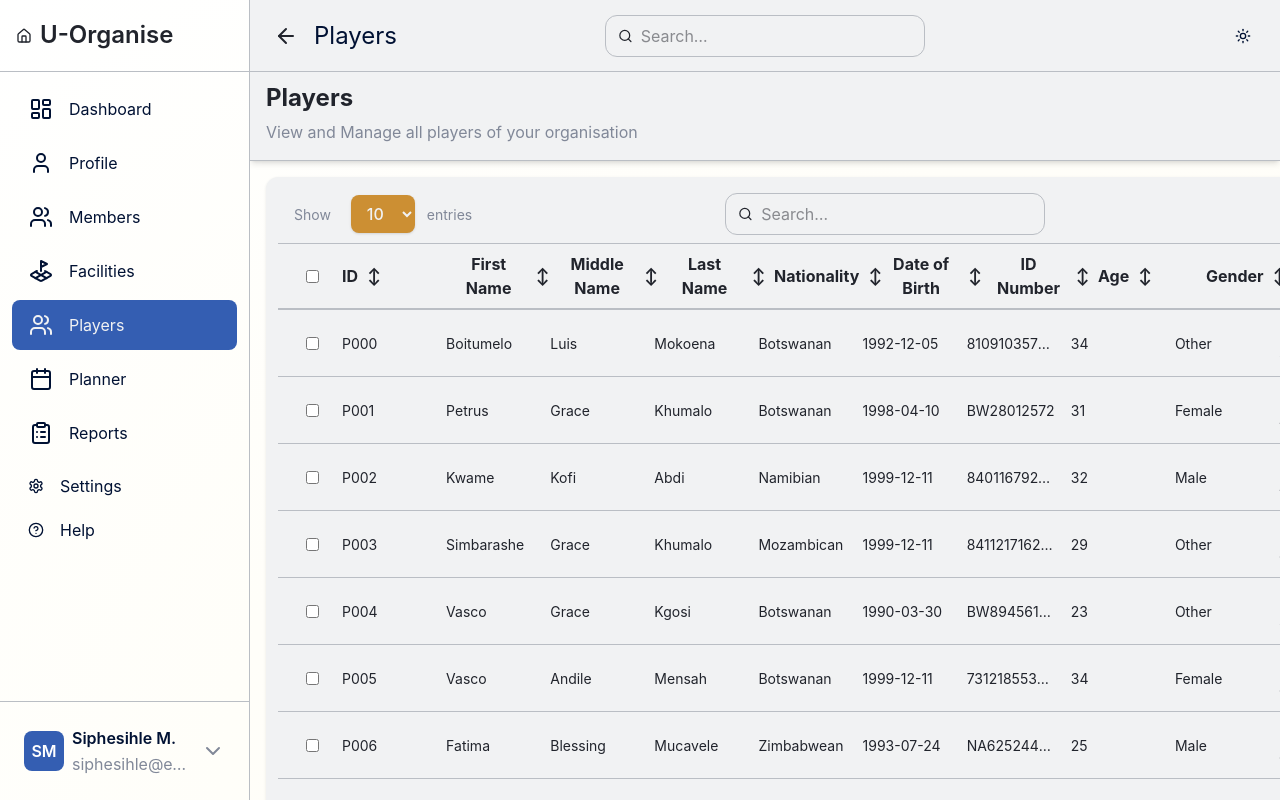
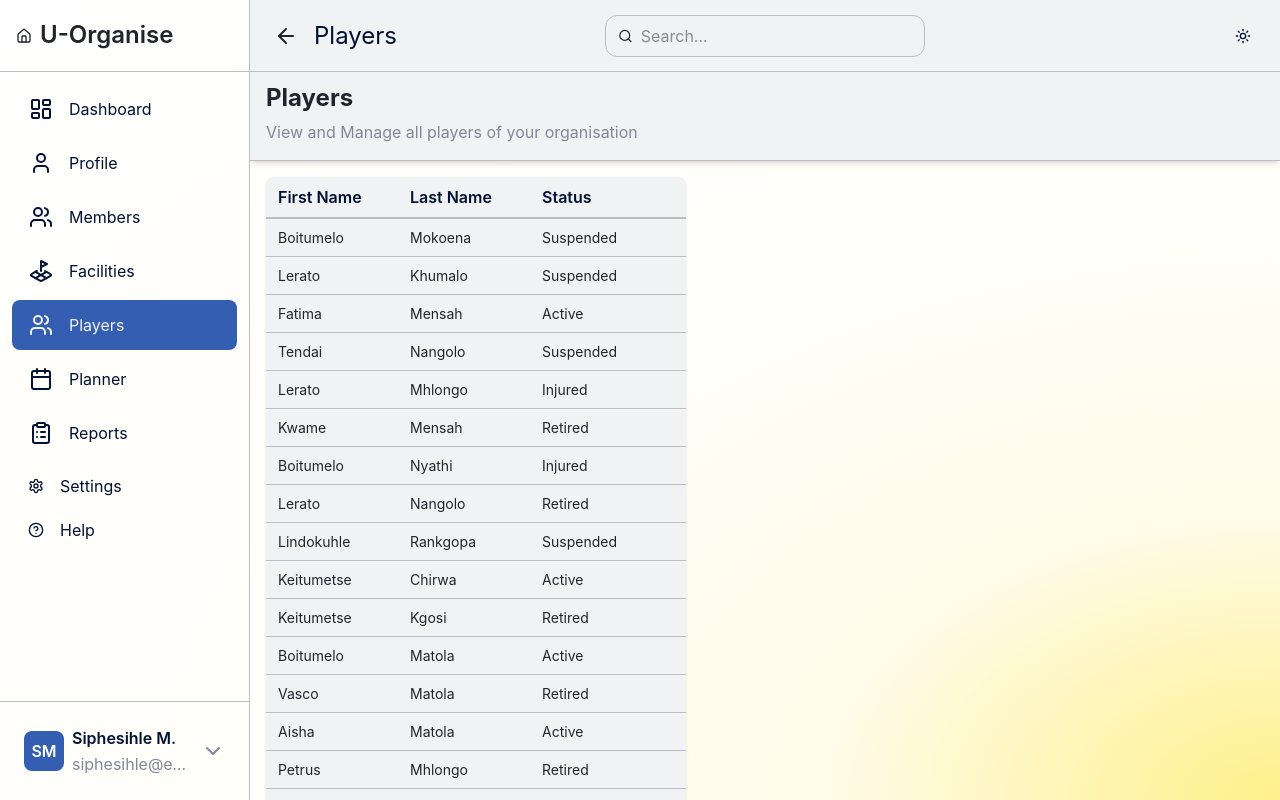
Before and after one commit to Sihle-Thwa/SportsManagment, a React (Vite) app in the folder frontend/: page /players in a window 1280 px wide. Built offline with nearby package versions, Linux system fonts and the light colour scheme.

Commit message:
refactor(Players): Replace PlayersTable with PlayersPageTable component, update mock data generation, and enhance player status handling

```diff
--- a/frontend/src/pages/Players/Players.tsx
+++ b/frontend/src/pages/Players/Players.tsx
@@ -1,11 +1,8 @@
-import { useState } from "react";
-import  playersmockdata  from "../../routes/playersmockdata";
 import "./players.css";
-import PlayersTable from "../../components/Table/PlayersTable";
+import PlayersPageTable from "./PlayersPageTable";
+//import PlayersPageForm from "./PlayersPageForm";
 
 export default function Players() {
-	const [players] = useState(playersmockdata);
-
 	return (
 		<div className="playersRoot">
 			<div className="playersHeader" aria-labelledby="players-header">
@@ -20,11 +17,9 @@ export default function Players() {
 			<section className="playersContainer" aria-label="players editor">
 				<div className="playersContent">
 					<div className="playersContent_table">
-						<PlayersTable data={players} />
+						<PlayersPageTable />{" "}
 					</div>
-					<div className="playersContent_form">
-						{/* <PlayersForm /> */}
-					</div>
+					<div className="playersContent_form"></div>
 				</div>
 			</section>
 		</div>
--- /dev/null
+++ b/frontend/src/pages/Players/PlayersPageTable.tsx
@@ -0,0 +1,28 @@
+import { getPlayersTableData } from "../../routes/playersmockdata";
+import "./playerspagetable.css";
+
+export default function PlayersPageTable() {
+    const players = getPlayersTableData();
+
+    return (
+        <table className="playersPageTable">
+				<thead className="playersPageTable_tableHeader">
+					<tr className="playersPageTable_tableHeader-row">
+						<th className="playersPageTable_tableHeader-cell">First Name</th>
+						<th className="playersPageTable_tableHeader-cell">Last Name</th>
+						<th className="playersPageTable_tableHeader-cell">Status</th>
+					</tr>
+				</thead>
+				<tbody className="playersPageTable_tableBody">
+					{players.map((p) => (
+						<tr key={p.id} className="playersPageTable_tableBody-row">
+							<td className="playersPageTable_tableBody-cell">{p.firstName}</td>
+							<td className="playersPageTable_tableBody-cell">{p.lastName}</td>
+							<td className="playersPageTable_tableBody-cell">{p.status}</td>
+						</tr>
+					))}
+				</tbody>
+			</table>
+		);
+
+}
--- /dev/null
+++ b/frontend/src/pages/Players/playerspagetable.css
@@ -0,0 +1,73 @@
+.playersPageTable {
+	display: flex;
+	flex-direction: column;
+	width: 100%;
+	max-width: 420px;
+	align-items: center;
+	box-shadow: var(--card-shadow);
+	border-radius: 8px;
+	background-color: var(--table-background);
+	overflow-y: auto;
+}
+
+.playersPageTable_tableHeader {
+	display: flex;
+	flex-direction: row;
+	align-items: center;
+	width: 100%;
+	padding: 8px 12px;
+	border-bottom: 2px solid var(--border-default);
+	font-weight: var(--font-weight-semibold);
+	color: var(--text-on-background);
+	width: 100%;
+}
+
+.playersPageTable_tableHeader-row {
+	display: inline-flex;
+	flex-direction: row;
+	align-items: center;
+	justify-content: flex-start;
+	width: 100%;
+}
+
+.playersPageTable_tableHeader-cell {
+	display: inline-flex;
+	text-align: center;
+    flex: 1 1 80px;
+	font-weight: var(--font-weight-semibold);
+	color: var(--text-primary);
+    font-size: 16px;
+}
+.playersPageTable_tableHeader-cell-sortable {
+	display: inline-flex;
+	align-items: center;
+	gap: 8px;
+	cursor: pointer;
+}
+
+.playersPageTable_tableBody {
+	display: flex;
+	flex-direction: column;
+	width: 100%;
+}
+
+.playersPageTable_tableBody-row {
+	display: inline-flex;
+	flex-direction: row;
+	align-items: center;
+	justify-content: flex-start;
+	width: 100%;
+	padding: 8px 12px;
+	color: var(--text-on-primary);
+	border-bottom: 1px solid var(--border-default);
+	cursor: pointer;
+	font-size: 14px;
+	color: var(--text-on-background-primary);
+}
+.playersPageTable_tableBody-cell {
+	flex: 1 1 80px;
+	min-width: 80px;
+	width: 100%;
+	display: inline-flex;
+	align-items: center;
+}
--- a/frontend/src/routes/playersmockdata.ts
+++ b/frontend/src/routes/playersmockdata.ts
@@ -1,10 +1,8 @@
 import type { Players } from "../types/players.types";
 
-// Helper for random ID numbers by country
 function generateIdentificationNumber(nationality: string): string {
     switch (nationality) {
         case "South African":
-            // South African ID: YYMMDDXXXXXX8
             return (
                 Math.floor(60 + Math.random() * 40).toString().padStart(2, "0") +
                 Math.floor(1 + Math.random() * 12).toString().padStart(2, "0") +
@@ -31,11 +29,10 @@ function padId(num: number, size = 3): string {
 function generateAge(dob: string): number {
     const birthDate = new Date(dob);
     const today = new Date();
-
-    const age = today.getFullYear() - birthDate.getFullYear();
+    let age = today.getFullYear() - birthDate.getFullYear();
     const monthDiff = today.getMonth() - birthDate.getMonth();
     if (monthDiff < 0 || (monthDiff === 0 && today.getDate() < birthDate.getDate())) {
-        return age - 1;
+        age -= 1;
     }
     return age;
 }
@@ -43,6 +40,7 @@ function generateAge(dob: string): number {
 function randomEmail(firstName: string, lastName: string): string {
     return `${firstName.toLowerCase()}.${lastName.toLowerCase()}@example.com`;
 }
+
 
 const firstNames = [
     "Thabo", "Lerato", "Petrus", "Tendai", "Keitumetse",
@@ -57,9 +55,9 @@ const middleNames = [
 ];
 
 const preferredNames = [
-    "Thabs", "Pete", "Pete", "Tendy", "Kei",
-    "Carl", "Noks", "Vas", "Boity", "Simba",
-    "Lena", "Lindo", "Aish", "KJ", "Fati",
+    "Thabs", "Pete", "Tendy", "Kei", "Carl",
+    "Noks", "Vas", "Boity", "Simba", "Lena",
+    "Lindo", "Aish", "KJ", "Fati", "Mo",
 ];
 
 const lastNames = [
@@ -86,17 +84,19 @@ const contacts = [
     "+264 85 622 3411", "+27 73 100 8875", "+27 71 234 5678", "+233 24 123 4567", "+221 77 123 4567",
 ];
 
+const statusOptions = ["Active", "Injured", "Suspended", "Retired"];
 
 
-/**
- * Optional generator to produce larger sample sets.
- */
+
 export function generateMockPlayers(count = 20): Players[] {
     const players: Players[] = [];
+
     for (let i = 0; i < count; i++) {
         const firstName = firstNames[Math.floor(Math.random() * firstNames.length)];
         const middleName = middleNames[Math.floor(Math.random() * middleNames.length)];
         const lastName = lastNames[Math.floor(Math.random() * lastNames.length)];
+        const nationality = nationalities[Math.floor(Math.random() * nationalities.length)];
+        const dob = dateOfBirths[Math.floor(Math.random() * dateOfBirths.length)];
 
         players.push({
             id: padId(i),
@@ -104,17 +104,72 @@ export function generateMockPlayers(count = 20): Players[] {
             middleName,
             preferredName: preferredNames[Math.floor(Math.random() * preferredNames.length)],
             lastName,
-            nationality: nationalities[Math.floor(Math.random() * nationalities.length)],
-            dateOfBirth: dateOfBirths[Math.floor(Math.random() * dateOfBirths.length)],
-            age: generateAge(dateOfBirths[Math.floor(Math.random() * dateOfBirths.length)]),
+            nationality,
+            dateOfBirth: dob,
+            age: generateAge(dob),
             gender: genders[Math.floor(Math.random() * genders.length)],
             contact: contacts[Math.floor(Math.random() * contacts.length)],
             email: randomEmail(firstName, lastName),
-            identificationNumber: generateIdentificationNumber(nationalities[Math.floor(Math.random() * nationalities.length)]),
+            identificationNumber: generateIdentificationNumber(nationality),
+            status: statusOptions[Math.floor(Math.random() * statusOptions.length)],
         });
     }
+
     return players;
 }
+
+// Single generated dataset (so both functions use same base data)
 const mockPlayers = generateMockPlayers(20);
 
+/**
+ * ✅ PlayersTable Data:
+ * Returns minimal view optimized for table rendering.
+ */
+export function getPlayersTableData() {
+    return mockPlayers.map((p) => ({
+        id: p.id,
+        firstName: p.firstName,
+        lastName: p.lastName,
+        status: p.status,
+    }));
+}
+
+/**
+ * ✅ PlayersForm Data:
+ * Returns the detailed player profiles for forms or detail views.
+ */
+export function getPlayersFormData() {
+    return mockPlayers.map(
+        ({
+            id,
+            firstName,
+            middleName,
+            preferredName,
+            lastName,
+            nationality,
+            dateOfBirth,
+            age,
+            gender,
+            contact,
+            email,
+            identificationNumber,
+            status,
+        }) => ({
+            id,
+            firstName,
+            middleName,
+            preferredName,
+            lastName,
+            nationality,
+            dateOfBirth,
+            age,
+            gender,
+            contact,
+            email,
+            identificationNumber,
+            status,
+        }),
+    );
+}
+
 export default mockPlayers;
--- a/frontend/src/types/players.types.tsx
+++ b/frontend/src/types/players.types.tsx
@@ -11,4 +11,5 @@ export type Players = {
 	gender: string;
 	contact: string; // Contact number
 	email: string; // Email address
+	status?: string; // Player status (e.g., Active, Injured, Suspended)
 };
```
Also changed, not shown: frontend/src/pages/Players/PlayersPageForm.tsx (added), frontend/src/pages/Players/playerspageform.css (added). Lines whose indentation alone changed are shown as unchanged.
